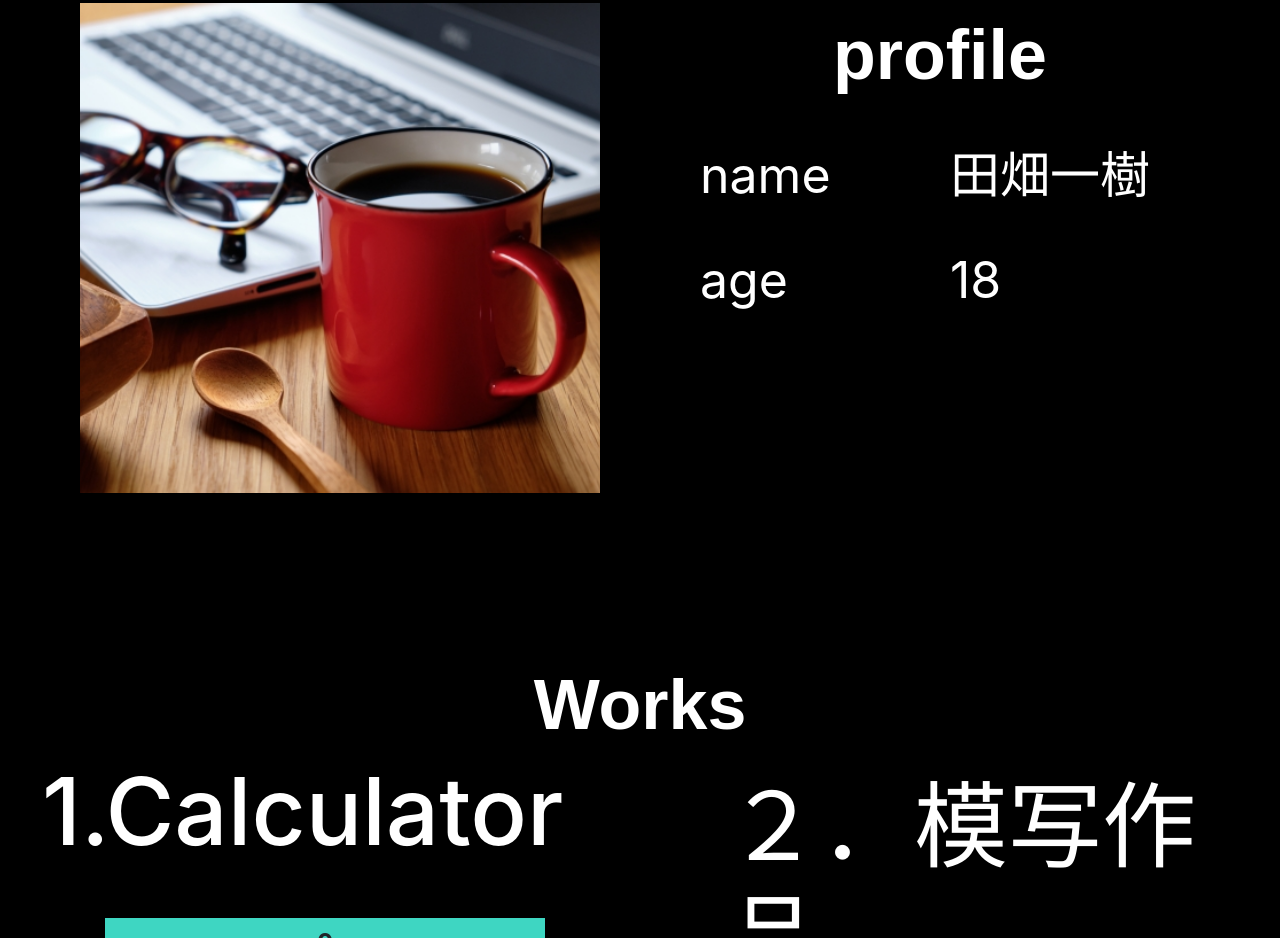
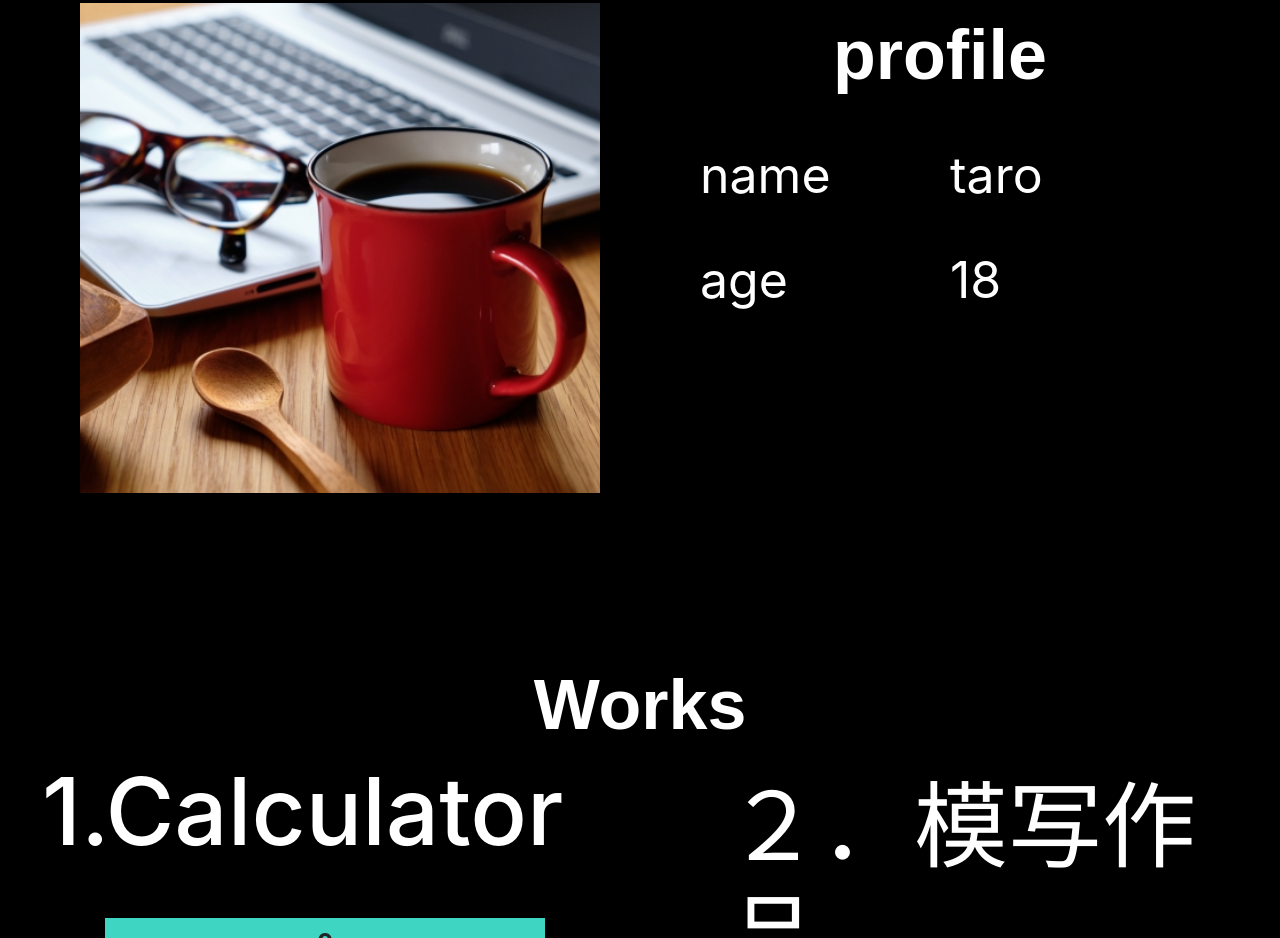
Before and after one commit to tabata-itsuki/tabata-itsuki.github.io, a plain HTML site: page index.html in a window 1280 px wide. Shown: the part 897-1835 px from the top of the page. Drawn offline with nearby package versions, Linux system fonts and the light colour scheme.

Commit message:
Update index.html

```diff
--- a/index.html
+++ b/index.html
@@ -38,7 +38,7 @@
 					<div class="fjal" id="Profile">profile</div>
 					<div class="cjgr">
 						<div class="name">name</div>
-						<div class="nameho">田畑一樹</div>
+						<div class="nameho">taro</div>
 					</div>
 					<div class="gjor">
 						<div class="age">age</div>
```
